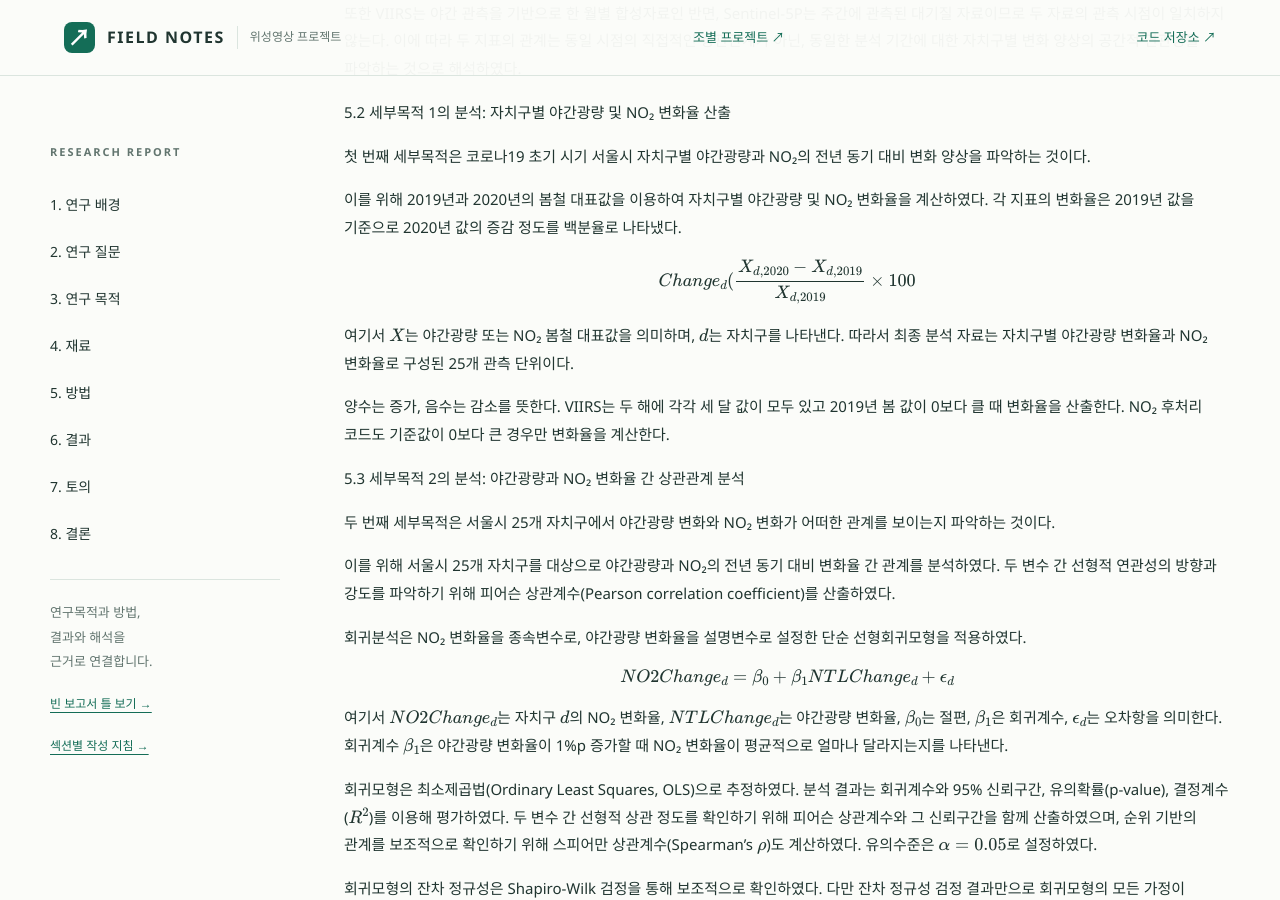
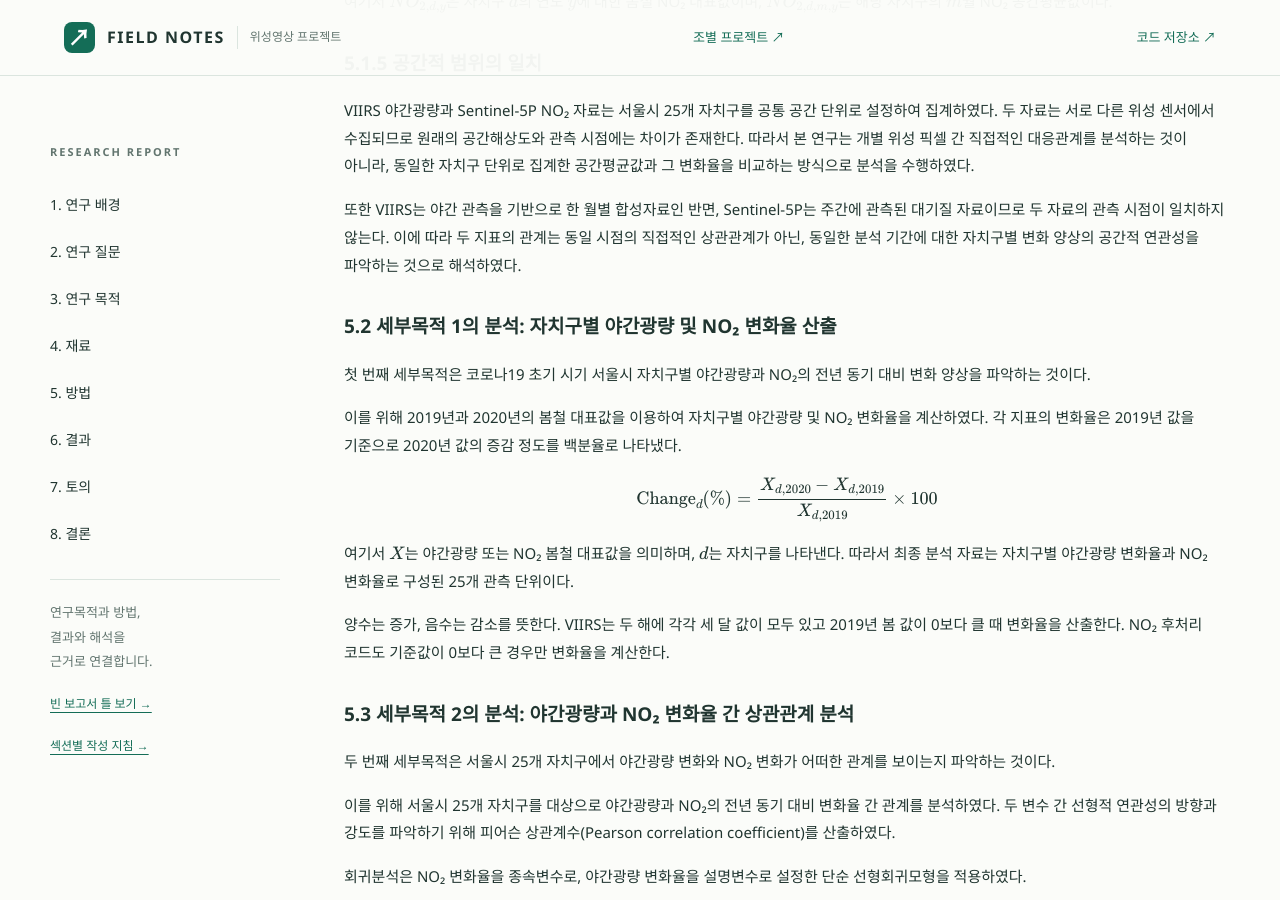
Before and after one commit to rlawkdgns3550-cmyk/surveying2_team03, a Jekyll site: the page built from docs/index.md, in a window 1280 px wide and 900 px high, scrolled down 13606 px. Built offline with Jekyll 4.4.1, drawn with Linux system fonts in a browser that asks for light colours.

Commit message:
Update index.md

```diff
--- a/docs/index.md
+++ b/docs/index.md
@@ -93,7 +93,7 @@ badge: "빈 학술 보고서 틀"
 
 **야간광량 분석 코드는 southkorea/seoul-maps의 JUSO 2015 비단순화 GeoJSON을 복원해 EPSG:4326으로 읽고, SIG_KOR_NM 필드로 자치구 경계를 dissolve한 뒤 25개 구 포함 여부를 확인한다. 경계는 2015년 기준으로 고정되어 2019·2020년 경계 변동을 반영하지 않는다.** [seoul-maps](https://github.com/southkorea/seoul-maps)
 
-**NO₂ 스크립트는 별도의 seoul_sigungu.shp를 읽어 EPSG:4326으로 바꾼 뒤 Earth Engine FeatureCollection으로 변환한다.** <u>해당 Shapefile의 실제 출처·기준연도 및 JUSO 2015 경계와의 일치 여부를 확인해야 한다. 코드가 기대하는 구 명칭 필드는 SIG_KOR_NM이다.</u>
+**NO₂ 스크립트는 별도의 seoul_sigungu.shp를 읽어 EPSG:4326으로 바꾼 뒤 Earth Engine FeatureCollection으로 변환한다.** 해당 Shapefile의 실제 출처·기준연도 및 JUSO 2015 경계와의 일치 여부를 확인해야 한다. 코드가 기대하는 구 명칭 필드는 SIG_KOR_NM이다.
 
 ### 4.2 야간광량 자료
 야간광량 자료는 Google Earth Engine의 NOAA/VIIRS/DNB/MONTHLY_V1/VCMSLCFG 컬렉션을 사용하였다. 분석 변수는 월별 평균 복사휘도에 해당하는 avg_rad이며, 단위는 nW/cm²/sr이다. 유효 관측 여부를 고려하기 위해 cf_cvg가 3 이상인 픽셀을 사용하였으며, 육지 영역을 대상으로 자치구별 월평균 야간광량을 산출하였다. [VIIRS](https://developers.google.com/earth-engine/datasets/catalog/NOAA_VIIRS_DNB_MONTHLY_V1_VCMSLCFG)
@@ -127,15 +127,15 @@ NO₂ 자료는 Google Earth Engine의 COPERNICUS/S5P/NRTI/L3_NO2 컬렉션을
   <span style="font-size: 0.85em; color: gray;">2019대비 2020년도 3월~5월 NO2 기둥농도 변화율</span>
 </p>
 
-자치구별 용도지역 특성을 구분하기 위해 [서울 열린데이터광장](https://data.seoul.go.kr/dataList/OA-681/S/1/datasetView.do)에서 제공하는 「서울시 용도지역 현황 통계」의 2019년 자료를 활용하였다. 해당 통계는 서울시 및 자치구별 용도지역 면적을 제공하며, 주거지역·상업지역·공업지역·녹지지역을 주요 분류 항목으로 포함한다.[LQ자료](03_분석결과/LQ자료.xlsx)
+자치구별 용도지역 특성을 구분하기 위해 [서울 열린데이터광장](https://data.seoul.go.kr/dataList/OA-681/S/1/datasetView.do)에서 제공하는 「서울시 용도지역 현황 통계」의 2019년 자료를 활용하였다. 해당 통계는 서울시 및 자치구별 용도지역 면적을 제공하며, 주거지역·상업지역·공업지역·녹지지역을 주요 분류 항목으로 포함한다. [LQ자료](docs/figures/LQ자료.xlsx).
 
 각 자치구의 용도지역별 면적을 바탕으로 지역 내 용도지역 구성비와 서울시 전체 구성비를 비교하여 입지계수(Location Quotient, LQ)를 산출하였다. 이를 통해 각 자치구가 서울시 평균에 비해 상대적으로 어떤 용도지역에 특화되어 있는지를 파악하고, 해당 결과를 야간광량 및 NO₂ 변화 분석의 집단 구분 기준으로 활용하였다.
 
-5. 방법 {#method}
+## 5. 방법 {#method}
 
-5.1 자료 처리 및 기초 분석
+### 5.1 자료 처리 및 기초 분석
 
-5.1.1 야간광량 자료 전처리
+### 5.1.1 야간광량 자료 전처리
 
 VIIRS 월별 합성자료에서 자치구별 야간광량을 산출하기 위해 먼저 수면 영역과 유효하지 않은 관측 픽셀을 제외하였다. 육지 영역은 MODIS/006/MOD44W의 2015년 자료에서 water_mask 밴드를 이용하여 구분하였으며, water_mask 값이 0인 픽셀을 육지로 분류하였다. 이때 water_mask_QA를 함께 활용하여 값이 10인 자료 미존재 영역을 제외하였다. 따라서 본 연구의 마스크는 자료 미존재 영역을 제외하되, QA 값이 10이 아닌 나머지 분류를 모두 포함하는 방식으로 적용하였다.
 
@@ -147,7 +147,7 @@ VIIRS 월별 합성자료에서 자치구별 야간광량을 산출하기 위해
 
 본 연구에서는 USE_COMMON_PIXELS=False로 설정하여 각 월에 유효한 픽셀을 독립적으로 사용하였다. 이는 2019년과 2020년의 6개월 전체에서 공통으로 유효한 픽셀만 사용하는 경우 특정 월의 관측 조건으로 인해 다른 월의 유효한 자료까지 제외될 수 있기 때문이다. 다만 실제 분석 결과에서는 6개월 전체의 공통 유효 육지 면적 비율도 모든 자치구에서 100%로 산출되었다. 따라서 이번 자료에서는 공통 유효 영역의 면적 부족으로 인해 월별 분석 영역이 크게 달라지는 현상은 확인되지 않았다.
 
-5.1.2 자치구별 월간 야간광량 산출
+### 5.1.2 자치구별 월간 야간광량 산출
 
 월별 자치구 평균 야간광량은 유효 픽셀의 야간광량과 면적을 이용한 면적가중 평균으로 산출하였다. 자치구 내 유효 픽셀의 야간광량에 해당 픽셀의 면적을 곱한 값을 합산한 후, 유효 픽셀 면적의 합으로 나누었다.
 
@@ -161,7 +161,7 @@ $$
 
 이 과정에서 픽셀별 관측 횟수(cf_cvg)를 야간광량에 추가적인 가중치로 적용하지 않았다. 관측 횟수는 유효 관측 여부를 판별하는 품질 기준으로 사용하였으며, 월평균 야간광량은 면적을 기준으로 산출하였다.
 
-5.1.3 3개월 통합 야간광량 산출
+### 5.1.3 3개월 통합 야간광량 산출
 
 자치구별 봄철 야간광량 대표값은 3월, 4월, 5월에 산출된 월별 공간평균값을 동일한 가중치로 산술평균하여 계산하였다. 월별 평균 관측 횟수(mean_clear_observations)는 별도로 산출하였으나, 계절 대표값 계산에는 가중치로 반영하지 않았다.
 
@@ -171,7 +171,7 @@ $$
 
 여기서 $$NTL_{d,y}$$은 자치구 $$d$$의 연도 $$y$$에 대한 봄철 야간광량 대표값이며, $$NTL_{d,m,y}$$는 해당 자치구의 $$m$$월 야간광량 공간평균값이다.
 
-5.1.4 NO₂ 자료 전처리 및 통합
+### 5.1.4 NO₂ 자료 전처리 및 통합
 
 NO₂ 자료는 2019년과 2020년 각각 3~5월의 영상을 대상으로 월별 평균 영상을 생성하였다. 먼저 COPERNICUS/S5P/NRTI/L3_NO2 컬렉션에서 분석 대상 지역과 기간을 필터링한 후, 품질 지표인 qa_value가 0.75를 초과하는 픽셀만 남기도록 마스킹하였다. 이후 월별로 유효 관측값의 평균을 계산하여 월별 NO₂ 평균 영상을 구축하였다.
 
@@ -185,29 +185,29 @@ $$
 
 여기서 $$NO_{2,d,y}$$은 자치구 $$d$$의 연도 $$y$$에 대한 봄철 NO₂ 대표값이며, $$NO_{2,d,m,y}$$는 해당 자치구의 $$m$$월 NO₂ 공간평균값이다.
 
-5.1.5 공간적 범위의 일치
+### 5.1.5 공간적 범위의 일치
 
 VIIRS 야간광량과 Sentinel-5P NO₂ 자료는 서울시 25개 자치구를 공통 공간 단위로 설정하여 집계하였다. 두 자료는 서로 다른 위성 센서에서 수집되므로 원래의 공간해상도와 관측 시점에는 차이가 존재한다. 따라서 본 연구는 개별 위성 픽셀 간 직접적인 대응관계를 분석하는 것이 아니라, 동일한 자치구 단위로 집계한 공간평균값과 그 변화율을 비교하는 방식으로 분석을 수행하였다.
 
 또한 VIIRS는 야간 관측을 기반으로 한 월별 합성자료인 반면, Sentinel-5P는 주간에 관측된 대기질 자료이므로 두 자료의 관측 시점이 일치하지 않는다. 이에 따라 두 지표의 관계는 동일 시점의 직접적인 상관관계가 아닌, 동일한 분석 기간에 대한 자치구별 변화 양상의 공간적 연관성을 파악하는 것으로 해석하였다.
 
-5.2 세부목적 1의 분석: 자치구별 야간광량 및 NO₂ 변화율 산출
+### 5.2 세부목적 1의 분석: 자치구별 야간광량 및 NO₂ 변화율 산출
 
 첫 번째 세부목적은 코로나19 초기 시기 서울시 자치구별 야간광량과 NO₂의 전년 동기 대비 변화 양상을 파악하는 것이다.
 
 이를 위해 2019년과 2020년의 봄철 대표값을 이용하여 자치구별 야간광량 및 NO₂ 변화율을 계산하였다. 각 지표의 변화율은 2019년 값을 기준으로 2020년 값의 증감 정도를 백분율로 나타냈다.
 
 $$
-Change_d(%)=
+\mathrm{Change}_{d}(\%) =
 \frac{X_{d,2020}-X_{d,2019}}
-{X_{d,2019}}\times100
+{X_{d,2019}}\times 100
 $$
 
 여기서 $$X$$는 야간광량 또는 NO₂ 봄철 대표값을 의미하며, $$d$$는 자치구를 나타낸다. 따라서 최종 분석 자료는 자치구별 야간광량 변화율과 NO₂ 변화율로 구성된 25개 관측 단위이다.
 
 양수는 증가, 음수는 감소를 뜻한다. VIIRS는 두 해에 각각 세 달 값이 모두 있고 2019년 봄 값이 0보다 클 때 변화율을 산출한다. NO₂ 후처리 코드도 기준값이 0보다 큰 경우만 변화율을 계산한다.
 
-5.3 세부목적 2의 분석: 야간광량과 NO₂ 변화율 간 상관관계 분석
+### 5.3 세부목적 2의 분석: 야간광량과 NO₂ 변화율 간 상관관계 분석
 
 두 번째 세부목적은 서울시 25개 자치구에서 야간광량 변화와 NO₂ 변화가 어떠한 관계를 보이는지 파악하는 것이다.
 
@@ -229,9 +229,9 @@ $$
 
 분석 결과는 자치구별 원자료, 연도별 대표값, 변화량·변화율, 기술통계, 회귀분석 결과 및 시각화 자료로 저장하였다. 회귀 산점도에는 자치구별 관측값과 회귀선을 표시하고, 회귀선의 95% 신뢰대를 함께 나타내어 추정의 불확실성을 확인할 수 있도록 하였다.
 
-5.4 세부목적 3의 분석 및 검증: 용도지역별 집단 구성과 상관관계 비교
+### 5.4 세부목적 3의 분석 및 검증: 용도지역별 집단 구성과 상관관계 비교
 
-5.4.1 LQ를 이용한 자치구별 용도지역 특성 분류
+### 5.4.1 LQ를 이용한 자치구별 용도지역 특성 분류
 
 자치구별 용도지역 특성을 분류하기 위해 2019년 서울시 공식 용도지역 통계자료에서 25개 자치구의 주거·상업·공업·녹지지역 면적을 수집하였다. 각 자치구에서 네 가지 용도지역의 면적 합계를 기준으로 용도별 구성비를 계산하고, 이를 서울시 전체의 동일 용도지역 구성비와 비교하였다.
 
@@ -252,7 +252,7 @@ $$
 
 이 분류는 연구 대상 시기인 2019~2020년에 가까운 2019년 용도지역 통계를 기준으로 설정하였다. 2025년 용도지역 분류를 적용하는 것보다 분석 시기의 토지이용 구조를 반영한다는 점에서 본 연구의 비교 목적에 부합한다.
 
-5.4.2 용도지역 집단별 상관·회귀분석
+### 5.4.2 용도지역 집단별 상관·회귀분석
 
 분류된 네 집단을 대상으로 5.3절과 동일한 회귀모형과 상관분석을 반복 적용하였다. 각 집단 내부에서 NO₂ 변화율을 종속변수, 야간광량 변화율을 설명변수로 설정하고 OLS 회귀분석을 수행하였다. 또한 집단별 피어슨 상관계수, 스피어만 상관계수, 회귀계수, 신뢰구간, 유의확률 및 결정계수를 산출하였다.
 
```
